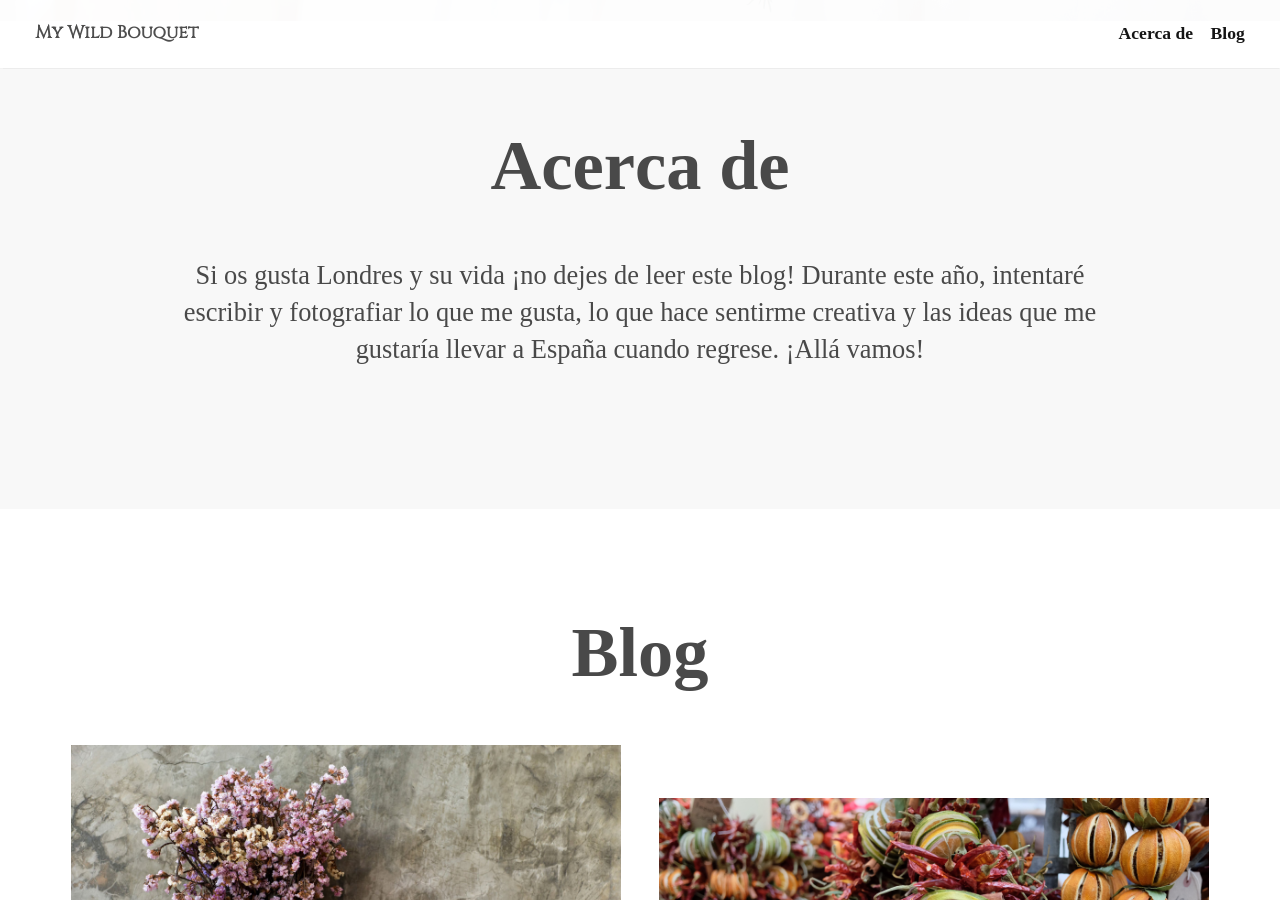
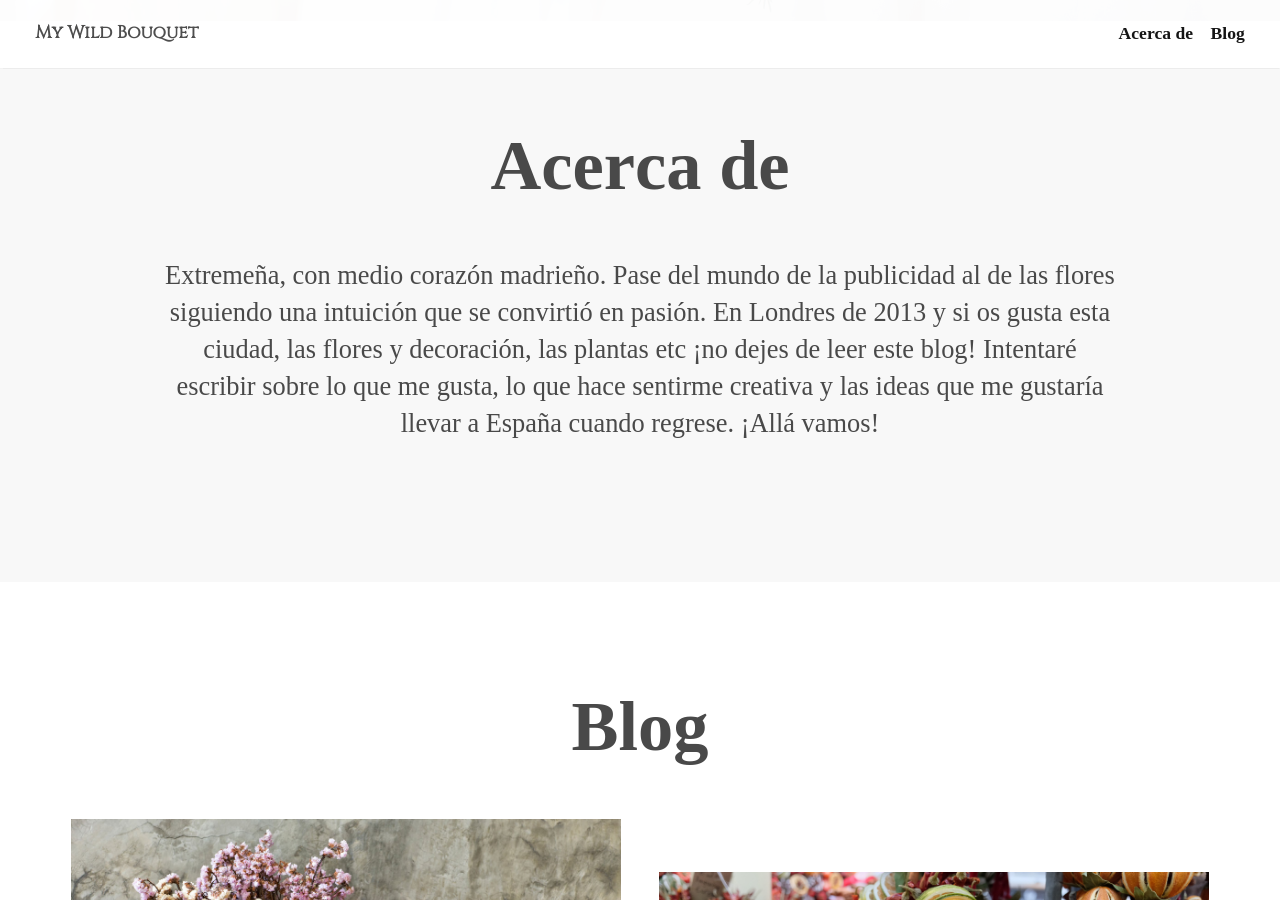
Before and after one commit to keyvanakbary/ramosilvestre.com, a Jekyll site: the page built from src/index.html, in a window 1280 px wide and 900 px high, scrolled down 879 px. Built offline with Jekyll 4.4.1, drawn with Linux system fonts in a browser that asks for light colours; some web fonts are replaced.

Commit message:
Update index.html

```diff
--- a/src/index.html
+++ b/src/index.html
@@ -18,7 +18,7 @@ layout: default
   <div class="grid">
     <h1 class="section-header">Acerca de</h1>
     <div class="about">
-      <p class="about__text wow fadeInUp" data-wow-delay="300ms">Si os gusta Londres y su vida ¡no dejes de leer este blog! Durante este año, intentaré escribir y fotografiar lo que me gusta, lo que hace sentirme creativa y las ideas que me gustaría llevar a España cuando regrese. ¡Allá vamos!</p>
+      <p class="about__text wow fadeInUp" data-wow-delay="300ms"> Extremeña, con medio corazón madrieño. Pase del mundo de la publicidad al de las flores siguiendo una intuición que se convirtió en pasión. En Londres de 2013 y si os gusta esta ciudad, las flores y decoración, las plantas etc ¡no dejes de leer este blog! Intentaré escribir sobre lo que me gusta, lo que hace sentirme creativa y las ideas que me gustaría llevar a España cuando regrese. ¡Allá vamos!</p>
     </div>
     <div id="instafetch" class="container-triple"></div>
   </div>
```
